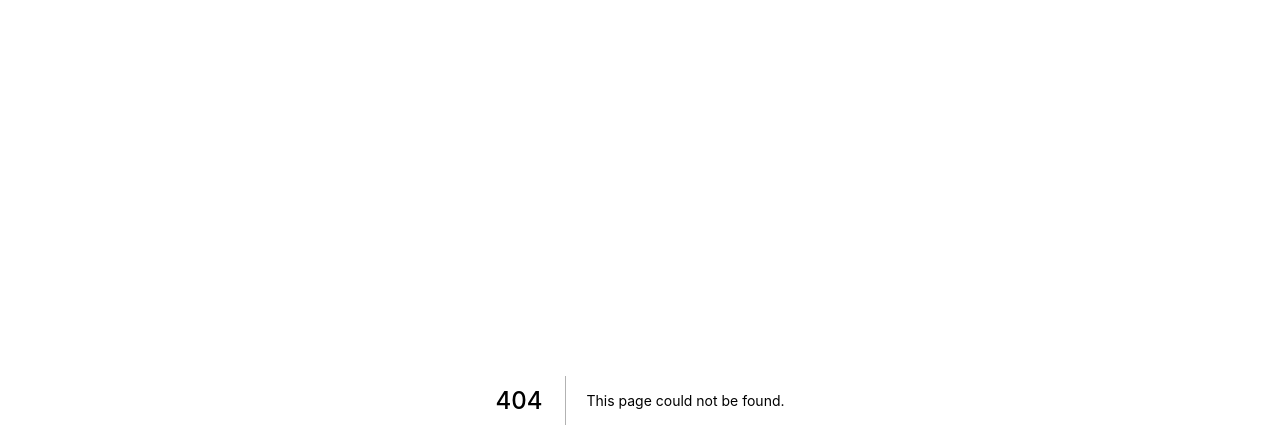
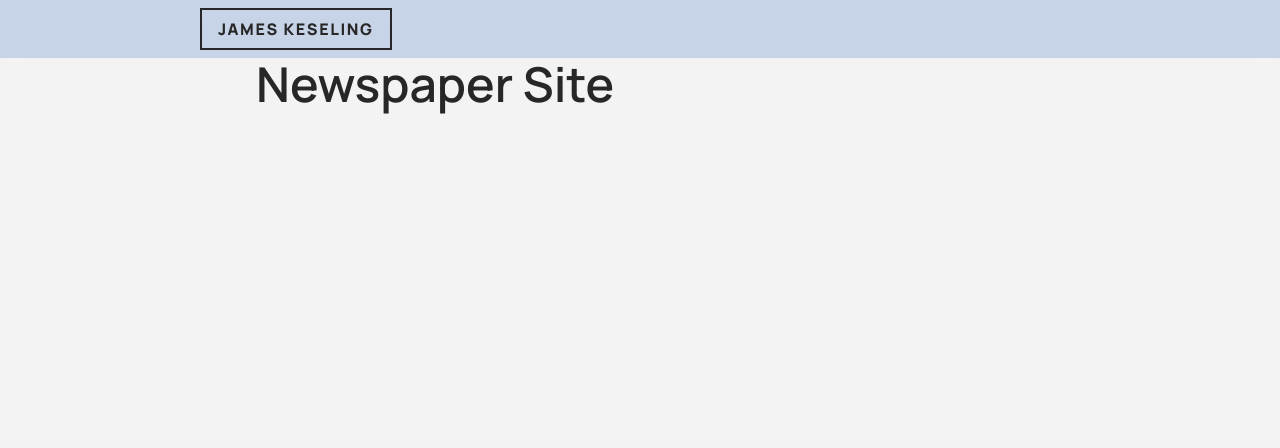
Before and after one commit to jimmymk23/portfolio, a Next.js app: page /projects/newspaper in a window 1280 px wide. Before the commit this address had no page. Shown: the top 448 px of the page. Built offline with nearby package versions, Linux system fonts and the light colour scheme.

Commit message:
Misc Updates

```diff
--- /dev/null
+++ b/next.config.js
@@ -0,0 +1,5 @@
+module.exports = {
+	future: {
+		webpack5: true,
+	},
+};
--- a/package.json
+++ b/package.json
@@ -5,9 +5,9 @@
 	"main": "index.js",
 	"scripts": {
 		"dev": "next dev",
+		"netlify-dev": "netlify dev",
 		"build": "next build",
-		"start": "next start",
-        "export": "next export"
+		"start": "next start"
 	},
 	"author": "James Keseling",
 	"license": "ISC",
--- a/src/components/HomeHero.tsx
+++ b/src/components/HomeHero.tsx
@@ -6,6 +6,7 @@ const HomeHero = () => {
 			<Image
 				src='/images/laptop.jpg'
 				layout='fill'
+				objectFit='cover'
 				alt='Laptop'
 				id='background-image'
 			/>
--- /dev/null
+++ b/src/pages/projects/newspaper.tsx
@@ -0,0 +1,21 @@
+import Head from 'next/head';
+// import Image from 'next/image';
+import HeadBanner from '../../components/HeadBanner';
+
+const newspaper = () => {
+	return (
+		<>
+			<Head>
+				<title>James Keseling - Newspaper Project</title>
+			</Head>
+			<HeadBanner />
+			<div className='project-hero'>
+				<div className='container'>
+					<h1>Newspaper Site</h1>
+				</div>
+			</div>
+		</>
+	);
+};
+
+export default newspaper;
```
Also changed, not shown: src/pages/index.tsx (+6 -4 lines).
